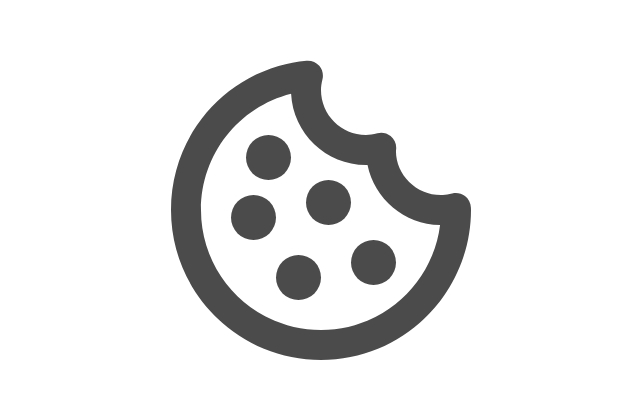
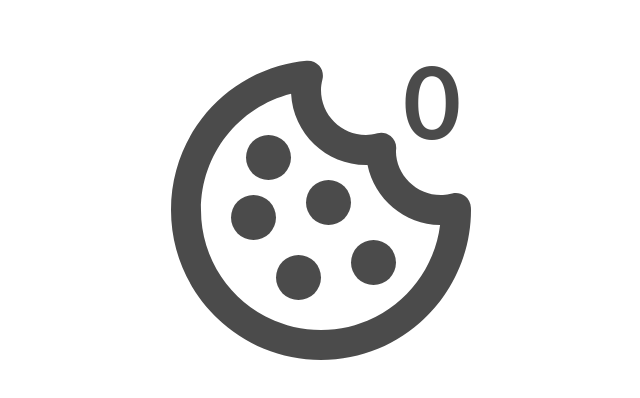
Before and after one commit to Degreet/cookie-clicker-lite, a plain HTML site: page index.html in a window 1280 px wide. Shown: the part 190-588 px from the top of the page, without its empty margins (319-959 px from the left). Drawn offline with Linux system fonts and the light colour scheme.

Commit message:
counter style, font family and more

```diff
--- a/css/main.css
+++ b/css/main.css
@@ -2,6 +2,7 @@
   margin: 0;
   padding: 0;
   outline: none;
+  font-family: Lato, Roboto, sans-serif;
 }
 
 body {
@@ -12,9 +13,15 @@ body {
   height: 100vh;
 }
 
-#clickDiv {
+main {
   width: 360px;
   height: 360px;
+  position: relative;
+}
+
+#clickDiv {
+  width: 100%;
+  height: 100%;
   background: url(../img/cookie-default.svg) no-repeat center top / cover;
   opacity: .7;
   cursor: pointer;
@@ -24,3 +31,13 @@ body {
   background-image: url(../img/cookie-clicked.svg);
   transform: scale(.9);
 }
+
+#clicksCountDiv {
+  font-size: 100px;
+  font-weight: bold;
+  color: #000;
+  opacity: .7;
+  position: absolute;
+  top: 10px;
+  right: 40px;
+}
--- a/index.html
+++ b/index.html
@@ -8,6 +8,9 @@
   <script src="js/main.js"></script>
 </head>
 <body>
-  <div id="clickDiv"></div>
+  <main>
+    <div id="clickDiv"></div>
+    <div id="clicksCountDiv">0</div>
+  </main>
 </body>
 </html>
```
